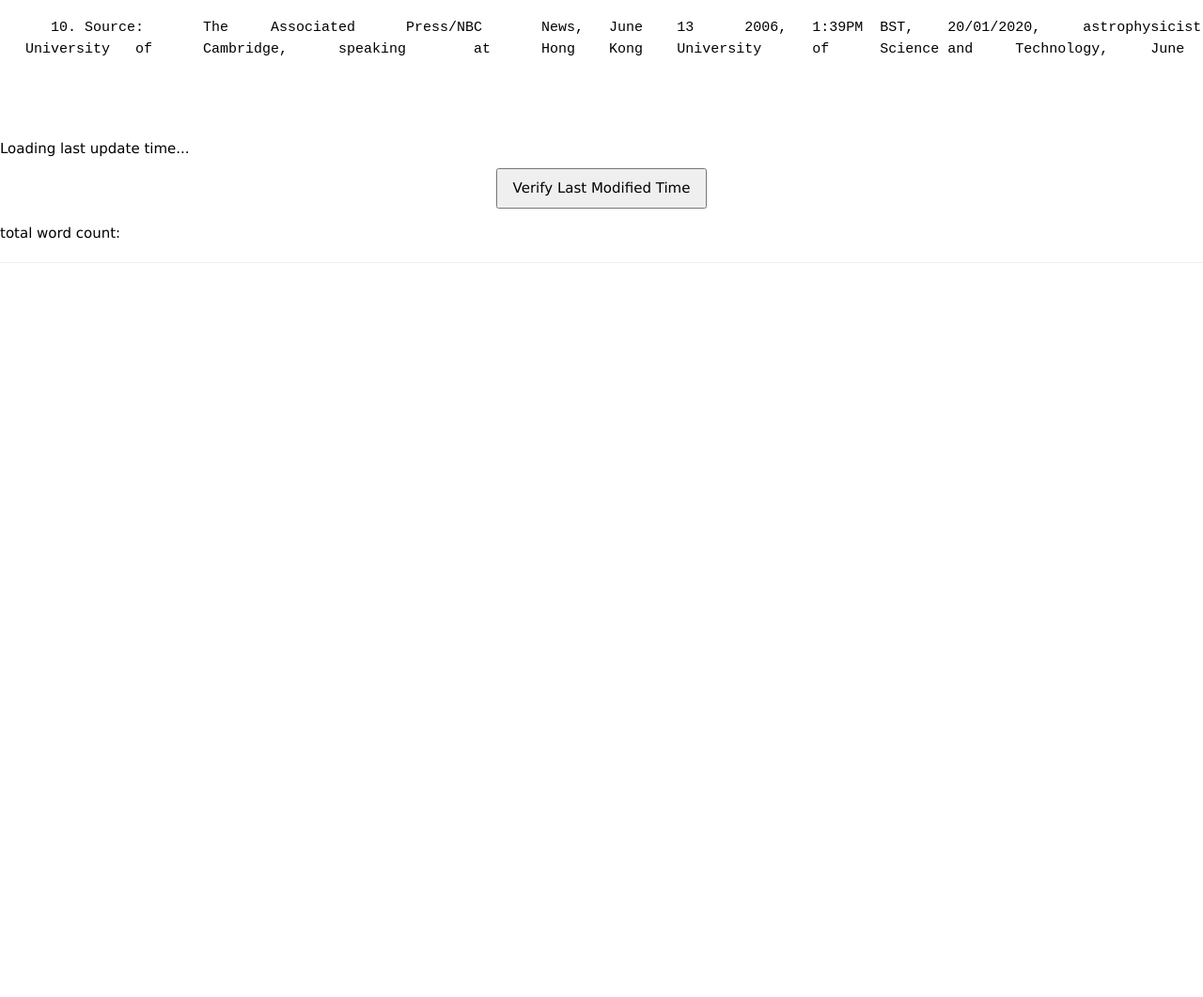
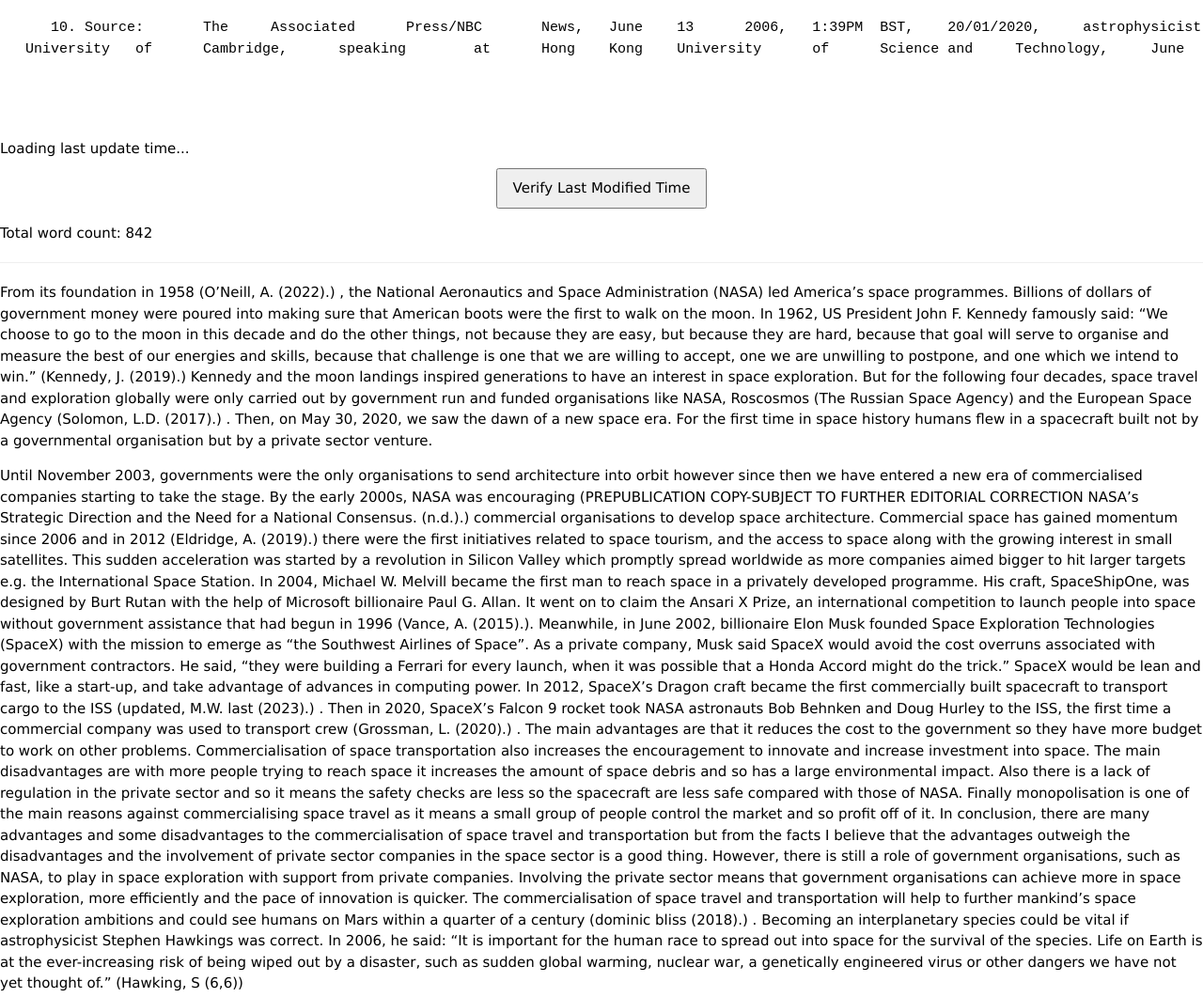
Before and after one commit to FEPSFY6911118/FY6911118, a plain HTML site: page index.html in a window 1280 px wide. Shown: the part 2930-3991 px from the top of the page at 94% size. Before the commit the page ends 3230 px from the top, so only its background shows below. Drawn offline with nearby package versions, Linux system fonts and the light colour scheme.

Commit message:
Update index.html
managed to make word count work

```diff
--- a/index.html
+++ b/index.html
@@ -87,7 +87,7 @@ p.exl {
   </pre>
   </p>
 
-  <h5 id="#indroduction">introduction </h5>
+  <h5 id="indroduction">introduction </h5>
   <p>
     <pre>
       From its foundation in 1958 (O’Neill, A. (2022).) , the National Aeronautics and Space Administration (NASA) led America’s space programmes.
@@ -103,7 +103,7 @@ Then, on May 30, 2020, we saw the dawn of a new space era. For the first time in
     </pre>
   </p>
 
-  <h6 id="#Analysis and discussion">analysis and discussion</h6>
+  <h6 id="Analysis and discussion">analysis and discussion</h6>
   <p>
     <pre>
   Until November 2003, governments were the only organisations to send architecture into orbit however since then we have entered a new era of
@@ -239,32 +239,81 @@ Direction and the Need for a National Consensus. (n.d.). Available at: <a href="
   <!-- ////////////////////////////// Word count function ////////////////////////////// -->
   <!-- //////////////////////////////////////////////////////////////////////////////// -->
 <!-- Placeholder for total word count -->
-<p id="totalWordCount">total word count:</p>
+<p id="totalWordCount">Total word count:</p>
 <hr>
+
+<div id="Introduction">
+  <p> From its foundation in 1958 (O’Neill, A. (2022).) , the National Aeronautics and Space Administration (NASA) led America’s space programmes.
+      Billions of dollars of government money  were poured into making sure that American boots were the first to walk on the moon.
+In 1962, US President John F. Kennedy famously said: “We choose to go to the moon in this decade and do the other things, not because they are easy,
+      but because they are hard, because that goal will serve to organise and measure the best of our energies and skills, because that challenge is
+      one that we are willing to accept, one we are unwilling to postpone, and one which we intend to win.” (Kennedy, J. (2019).)
+Kennedy and the moon landings inspired generations to have an interest in space exploration. But for the following four decades, space travel
+      and exploration globally were only carried out by government run and funded organisations like NASA, Roscosmos (The Russian Space Agency)
+      and the European Space Agency (Solomon, L.D. (2017).) .
+Then, on May 30, 2020, we saw the dawn of a new space era. For the first time in space history humans flew in a spacecraft built not by a
+      governmental organisation but by a private sector venture.</p>
+</div>
+
+<div id="AnalysisAndDiscussion">
+  <p>  Until November 2003, governments were the only organisations to send architecture into orbit however since then we have entered a new era of
+      commercialised companies starting to take the stage.
+By the early 2000s, NASA was encouraging (PREPUBLICATION COPY-SUBJECT TO FURTHER EDITORIAL CORRECTION NASA’s Strategic
+Direction and the Need for a National Consensus. (n.d.).)  commercial organisations to develop space architecture. Commercial space has gained
+      momentum since 2006 and in 2012 (Eldridge, A. (2019).)  there were the first initiatives related to space tourism, and the access to space
+      along with the growing interest in small satellites. This sudden acceleration was started by a revolution in Silicon Valley which promptly
+      spread worldwide as more companies aimed bigger to hit larger targets e.g. the International Space Station.
+
+In 2004, Michael W. Melvill became the first man to reach space in a privately developed programme. His craft, SpaceShipOne, was designed
+      by Burt Rutan with the help of Microsoft billionaire Paul G. Allan. It went on to claim the Ansari X Prize, an international competition to
+      launch people into space without government assistance that had begun in 1996 (Vance, A. (2015).).
+Meanwhile, in June 2002, billionaire Elon Musk founded Space Exploration Technologies (SpaceX) with the mission to emerge as “the Southwest Airlines
+      of Space”. As a private company, Musk said SpaceX would avoid the cost overruns associated with government contractors. He said,
+      “they were building a Ferrari for every launch, when it was possible that a Honda Accord might do the trick.”
+SpaceX would be lean and fast, like a start-up, and take advantage of advances in computing power. In 2012, SpaceX’s Dragon craft became the first
+      commercially built spacecraft to transport cargo to the ISS (updated, M.W. last (2023).) . Then in 2020, SpaceX’s Falcon 9 rocket took NASA
+      astronauts Bob Behnken and Doug
+Hurley to the ISS, the first time a commercial company was used to transport crew (Grossman, L. (2020).) .
+The main advantages are that it reduces the cost to the government so they have more budget to work on other problems. Commercialisation of space
+      transportation also increases the encouragement to innovate and increase investment into space.
+The main disadvantages are with more people trying to reach space it increases the amount of space debris and so has a large environmental impact.
+      Also there is a lack of regulation in the private sector and so it means the safety checks are less so the spacecraft are less safe compared
+      with those of NASA. Finally monopolisation is one of the main reasons against commercialising space travel as it means a small group of people
+      control the market and so profit off of it.
+
+In conclusion, there are many advantages and some disadvantages to the commercialisation of space travel and transportation but from the facts
+      I believe that the advantages outweigh the disadvantages and the involvement of private sector companies in the space sector is a good thing.
+However, there is still a role of government organisations, such as NASA, to play in space exploration with support from private companies.
+      Involving the private sector means that government organisations can achieve more in space exploration, more efficiently and the pace of
+      innovation is
+quicker.
+The commercialisation of space travel and transportation will help to further mankind’s space exploration ambitions and could see humans on Mars
+      within a quarter of a century (dominic bliss (2018).) . Becoming  an interplanetary species could be vital if astrophysicist Stephen Hawkings
+      was correct. In 2006, he said: “It is important for the human race to spread out into space for the survival of the species. Life on Earth is
+      at the ever-increasing risk of being wiped out by a disaster, such as sudden global warming, nuclear war, a genetically engineered virus or
+      other dangers we have not yet thought of.” (Hawking, S (6,6)) </p>
+</div>
+
 <script>
-  // Function to calculate and display word count for a specified section
-  function displayWordCount(sectionId, outputId) {
-    // Get the text content from the specified section
+  // Function to calculate word count for a section
+  function displayWordCount(sectionId) {
     const text = document.getElementById(sectionId).textContent;
-    // Split text into words based on spaces and filter out any empty strings
     const wordArray = text.trim().split(/\s+/);
-    // Count the words
-    const wordCount = wordArray.length;
-    // Return the word count for summing purposes
-    return wordCount;
+    return wordArray.length;
   }
-  // Function to calculate and display total word count from selected sections
+
+  // Function to calculate and display total word count
   function displayTotalWordCount() {
-    // Calculate word count for each section and accumulate the total
-    const IntroductionCount = displayWordCount("#Introduction");
-    const AnalysisCount = displayWordCount("#Analysis and discussion");
-    // Calculate the sum of all selected sections
+    const IntroductionCount = displayWordCount("Introduction");
+    const AnalysisCount = displayWordCount("AnalysisAndDiscussion");
     const totalWordCount = IntroductionCount + AnalysisCount;
-    // Display the total word count
-    document.getElementById("totalWordCount").innerText = `Total word count: ${totalWordCount}`;
-  }
-  // Run the function for specific sections and display total count when the page loads
+
+    document.getElementById("totalWordCount").innerText =
+      `Total word count: ${totalWordCount}`;
+    }
+
   window.onload = displayTotalWordCount;
+
 
 </script>
 </html>
```
